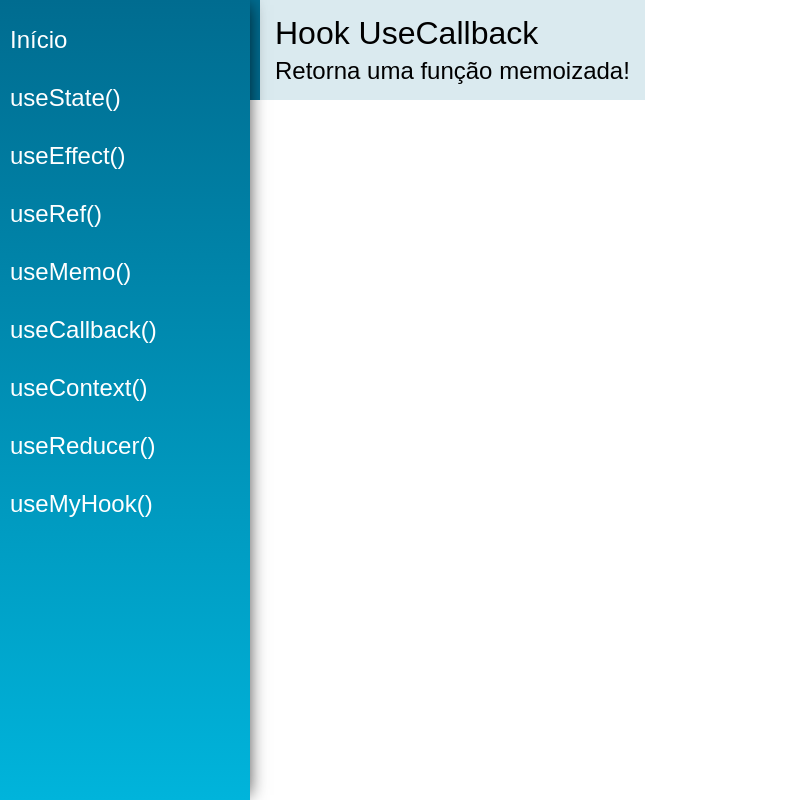
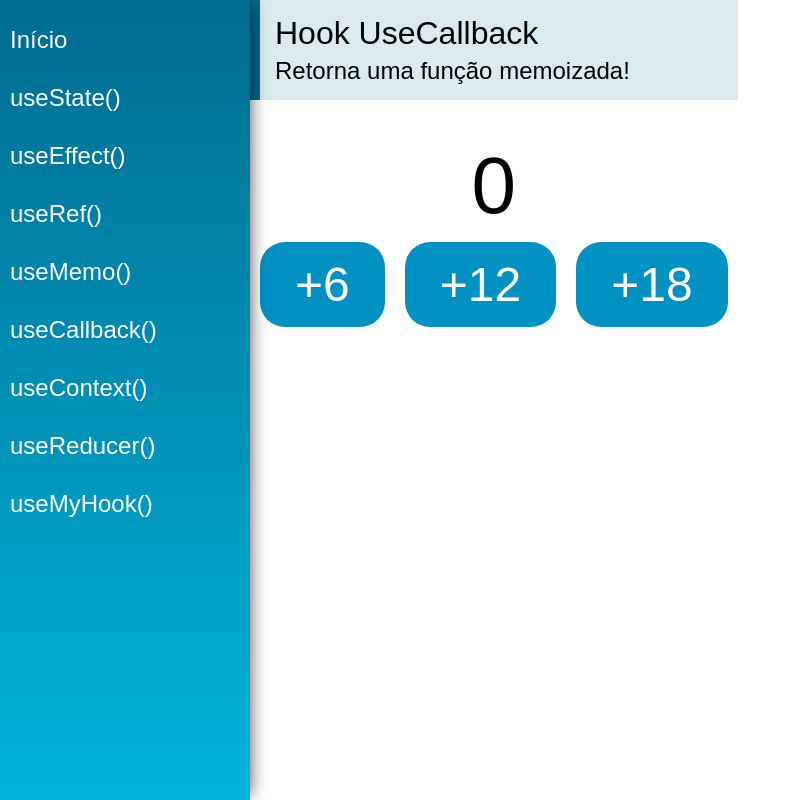
Before and after one commit to CaioCDJ/react-hooks, a React (Create React App) app: page /useCallback in a window 1280 px wide. Shown: the whole page, without its empty margins (0-801 px from the left). Built offline with nearby package versions, Linux system fonts and the light colour scheme.

Commit message:
useCallback

```diff
--- a/src/views/examples/UseCallback.jsx
+++ b/src/views/examples/UseCallback.jsx
@@ -1,13 +1,31 @@
-import React from 'react'
+import React, { useCallback, useState } from 'react'
 import PageTitle from '../../components/layout/PageTitle'
+import UseCallbackButtons from './UseCallbackButtons';
 
 const UseCallback = (props) => {
+
+    const [count, setCount] = useState(0);
+
+    /*
+    *               Funcoes em cache
+    * ou seja diminui o numero de renderizacoes realizadas
+    * possibilita a utiliza a mesma funcao em multiplos componentes
+    */
+    const inc = useCallback(function(delta){
+        setCount(curr=>curr+delta)
+    },[setCount])
+
     return (
         <div className="UseCallback">
             <PageTitle
                 title="Hook UseCallback"
                 subtitle="Retorna uma função memoizada!"
             />
+
+            <div className="center">
+                <span className="text">{count}</span>
+                <UseCallbackButtons inc={inc}/>
+            </div>
         </div>
     )
 }
--- /dev/null
+++ b/src/views/examples/UseCallbackButtons.jsx
@@ -0,0 +1,18 @@
+import React from "react";
+
+
+const UseCallbackButtons = props=>{
+    console.log('render');
+    return(
+        <div>
+            <button className="btn"
+                onClick={()=>props.inc(6)}>+6</button>
+            <button className="btn"
+                onClick={()=>props.inc(12)}>+12</button>
+            <button className="btn"
+                onClick={()=>props.inc(18)}>+18</button>
+        </div>
+    )
+}
+
+export default React.memo(UseCallbackButtons);
--- a/src/views/examples/UseMemo.jsx
+++ b/src/views/examples/UseMemo.jsx
@@ -23,6 +23,10 @@ const UseMemo = (props) => {
     const [n3, setN3] = useState(0);
 
 
+    /*
+    * Retorna um valor memoizado, armazenado no cache
+    * Apenas retorna caso um valor tenha sido modificado
+    */
     const result = useMemo(() => sum(n1,n2),[n1,n2]);
 
     return (
```
